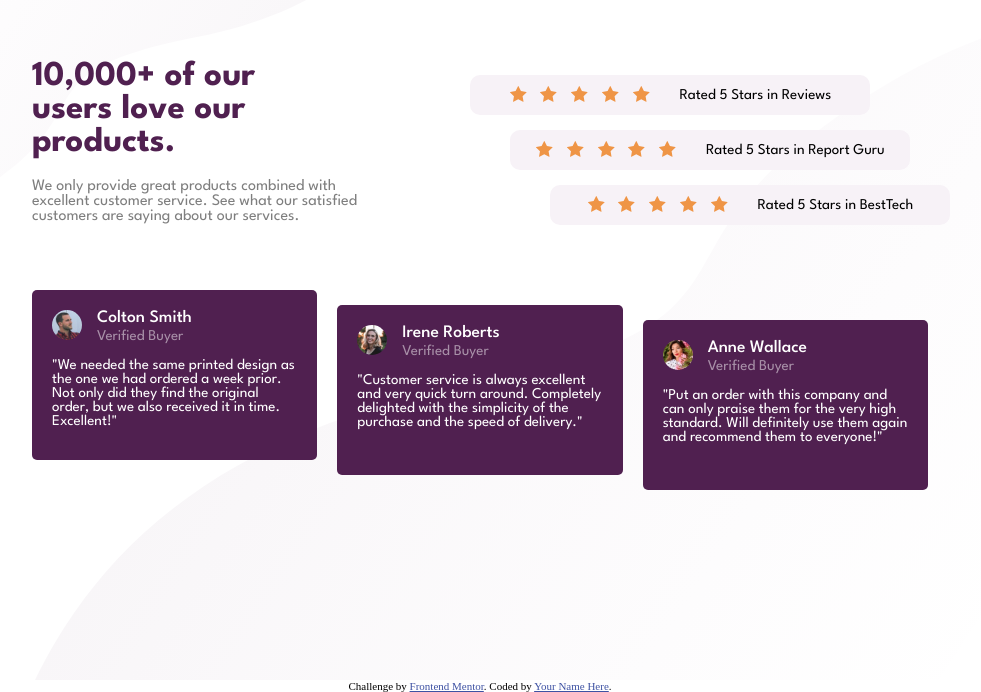
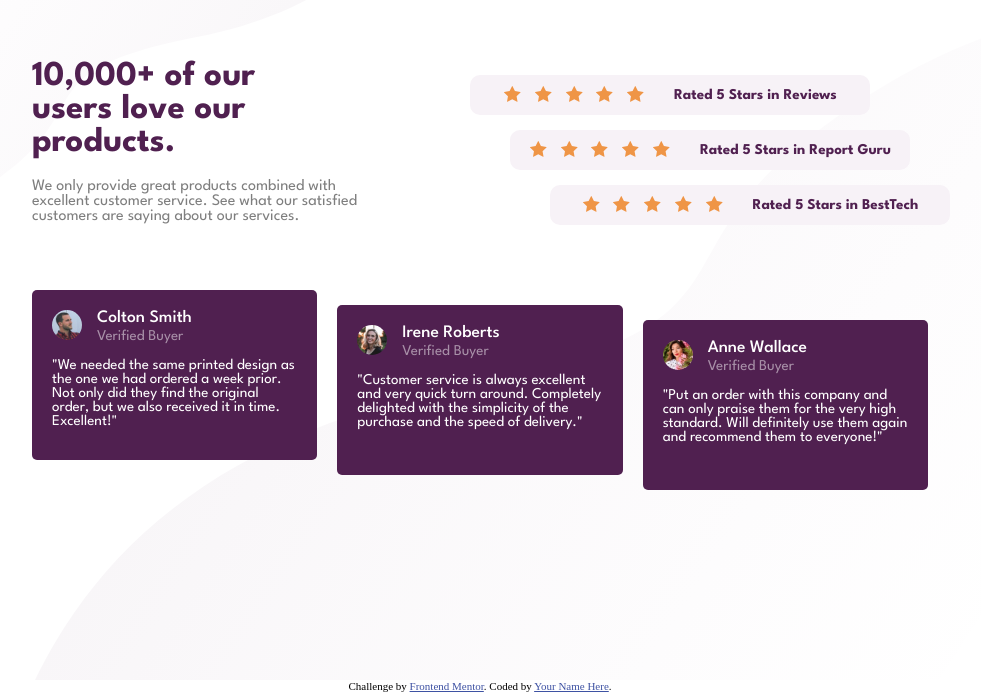
Before and after one commit to Luscious258/Social-proof-section, a plain HTML site: page index.html in a window 1280 px wide. Shown: the part 120-812 px from the top of the page, without its empty margins (160-1141 px from the left). Drawn offline with Linux system fonts and the light colour scheme.

Commit message:
Update styles.css

```diff
--- a/styles.css
+++ b/styles.css
@@ -140,6 +140,11 @@ img{
     margin-right: 10px;
 }
 
+.review{
+    font-weight: 700;
+    color: hsl(300, 43%, 22%);
+}
+
 .attribution {
     font-size: 11px;
     text-align: center;
```
